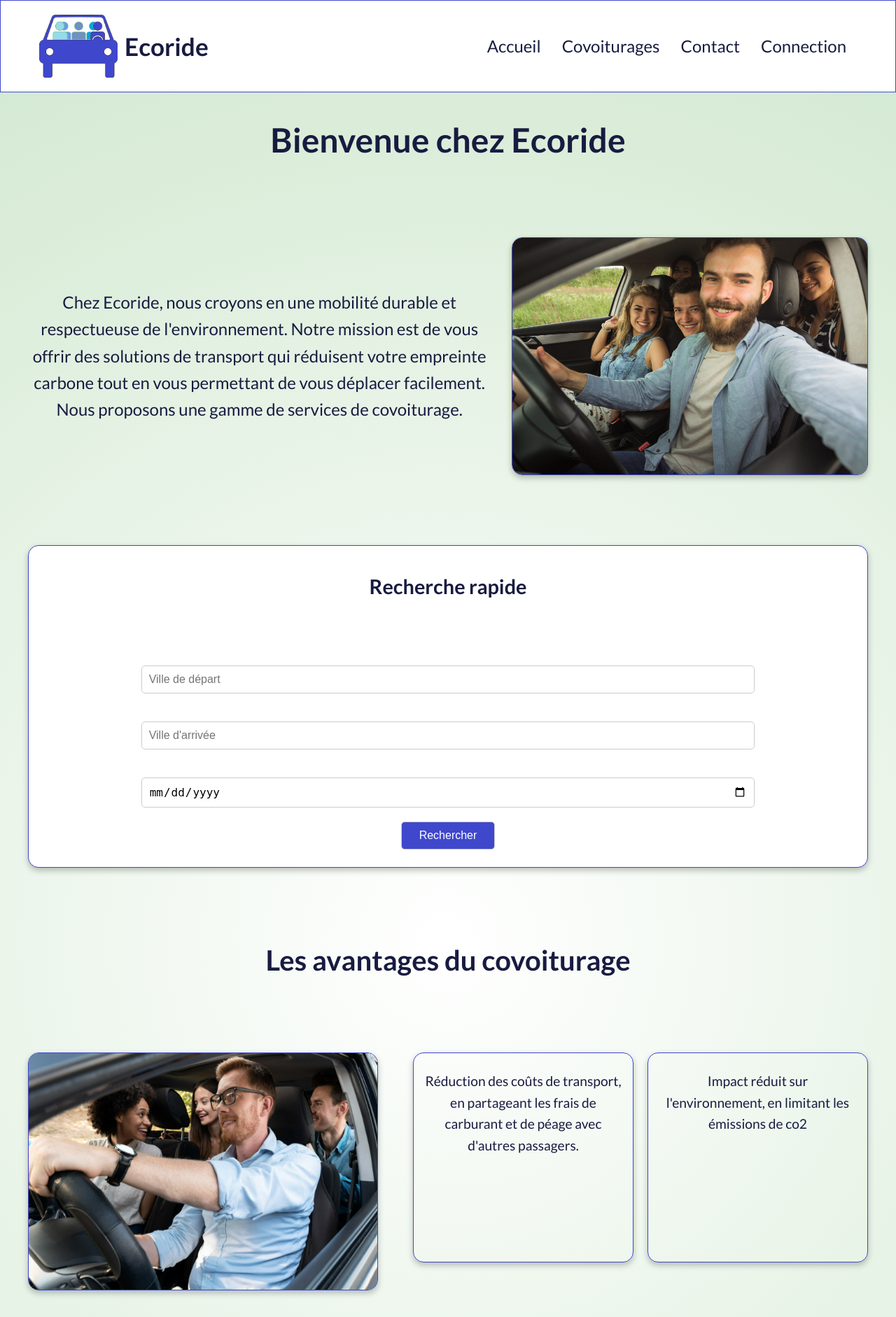
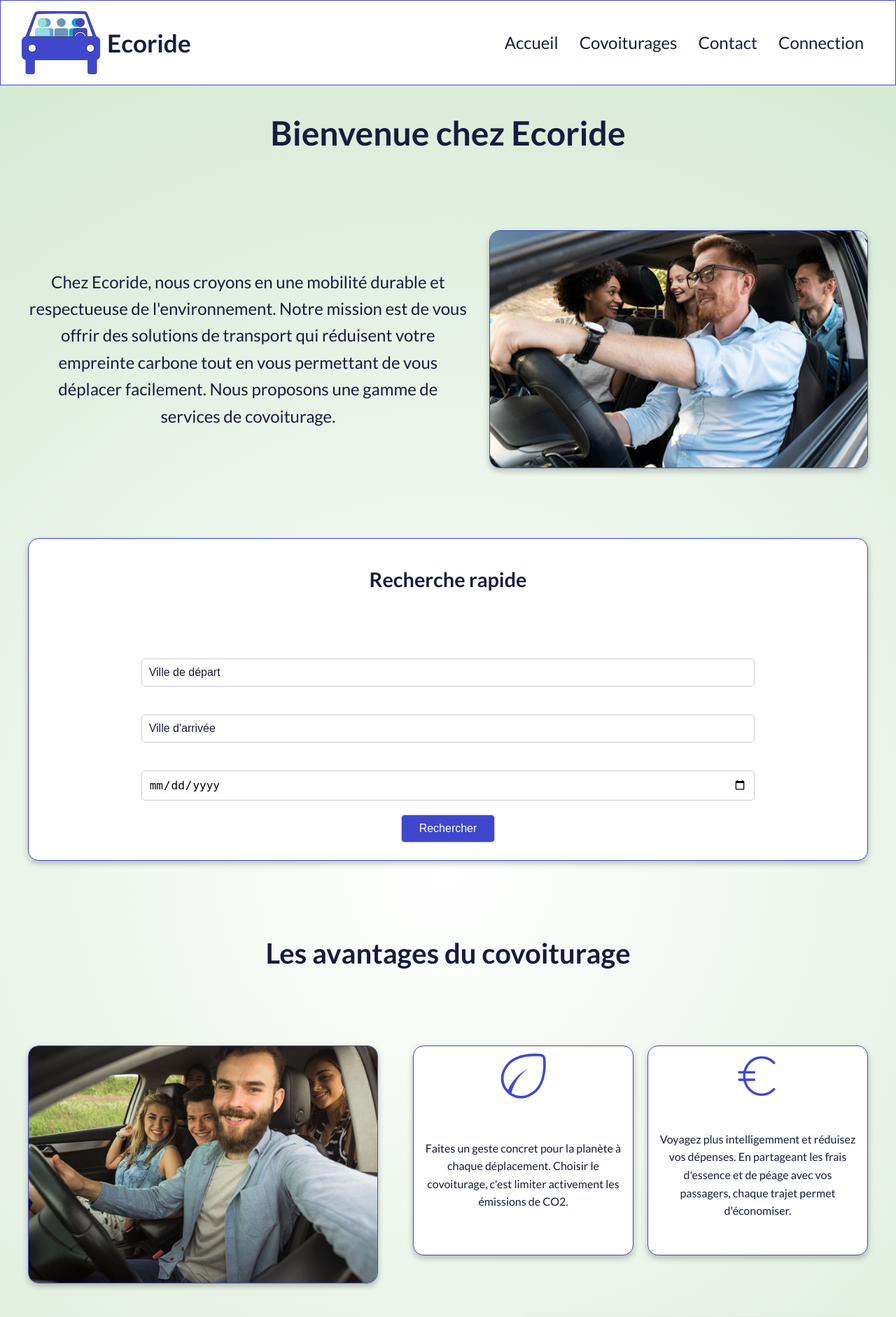
Before and after one commit to MiKa-lab-coder/Ecoride, a PHP site: page /public/html/index.html in a window 1280 px wide. Shown: the top 1882 px of the page at 70% size. Run offline with PHP 8.4, Linux system fonts and the light colour scheme.

Commit message:
fix layout & style + resize img index.html

```diff
--- a/public/css/base.css
+++ b/public/css/base.css
@@ -202,6 +205,10 @@ a:hover {
     border-radius: 5px;
     font-size: 1rem;
 }
+.search-form input::placeholder {
+    color: #181B40;
+    font-size: 1rem;
+}
 
 .search-form button {
     background-color: #3F48CC;
@@ -233,20 +240,32 @@ a:hover {
     color: #181B40;
     font-size: 1rem;
     text-align: center;
-    padding: 15px;
+    padding: 0 15px 15px;
     display: flex;
     flex-direction: column;
     align-items: center;
     width: 100%;
-    height: auto;
+    min-height: 250px;
+    background-color: #FFFFFF;
     border: 1px solid #3F48CC;
     border-radius: 15px;
     box-shadow: 0 4px 8px rgba(5, 10, 4, 0.25);
 }
+.text-wrap{
+    display: flex;
+    flex-direction: column;
+    justify-content: center;
+    height: 100%;
+    width: 100%;
+}
+.card-txt{
+    text-align: center;
+}
+.card-icons{
+    width: 20%;
+    height: auto;
+}
 
-.services-card p {
-    margin-top: 10px;
-}
 
 .service-img {
     height: auto;
--- a/public/css/responsive.css
+++ b/public/css/responsive.css
@@ -1,21 +1,35 @@
 /*(min-width: 768px)*/
 @media screen and (min-width: 768px) {
     /* typo */
-    h1 { font-size: 2.5rem; }
-    h2 { font-size: 2rem; }
-    h3 { font-size: 1.5rem; }
-    p { font-size: 1.1rem; }
+    h1 {
+        font-size: 2.5rem;
+    }
+
+    h2 {
+        font-size: 2rem;
+    }
+
+    h3 {
+        font-size: 1.5rem;
+    }
+
+    p {
+        font-size: 1rem;
+    }
 
     .header-nav {
         padding: 10px 25px;
     }
+
     .logo {
         height: 100px;
         width: 122px;
     }
+
     .logo-text {
         font-size: 1.6rem;
     }
+
     .nav-links a {
         font-size: 1.4rem;
     }
@@ -37,6 +51,7 @@
         align-items: center;
         text-align: center;
     }
+
     .intro-sentence {
         justify-content: center;
         align-items: center;
@@ -44,6 +59,7 @@
         width: 50%;
         height: auto;
     }
+
     .intro-img {
         width: 50%;
         height: auto;
@@ -54,20 +70,24 @@
         width: 100%;
         max-width: 1200px;
     }
+
     .search-form {
         flex-direction: row;
         justify-content: center;
         flex-wrap: wrap;
         gap: 20px;
     }
+
     .search-form input {
         width: calc(33% - 20px);
         max-width: 300px;
     }
+
     .search-form button {
         width: auto;
         padding: 10px 25px;
     }
+
     .valid-search-form {
         width: auto;
     }
@@ -107,43 +127,58 @@
     }
 
     .services-card {
+        display: flex;
         width: calc(50% - 10px);
         max-width: 280px;
         height: 320px;
         font-size: 1.2rem;
+        text-align: center;
     }
+
+    .card-icons {
+        justify-content: center;
+        gap: 10px;
+        width: 25%;
+        height: auto;
+    }
+
     .contactUs {
         display: flex;
         justify-content: end;
         margin-right: 60px;
         color: #181B40;
     }
+
     .contactUs a {
         color: #181B40;
     }
-    .footer-nav{
+
+    .footer-nav {
         background-color: #FFFFFF;
         border: 1px solid #3F48CC;
         display: flex;
         justify-content: space-between;
     }
-    .social-links{
+
+    .social-links {
         display: flex;
         align-items: center;
     }
-    .social-icon{
+
+    .social-icon {
         display: flex;
         gap: 10px;
         color: #181B40;
     }
 
-    .footer-about{
+    .footer-about {
         display: flex;
         flex-direction: row;
         gap: 10px;
         align-items: center;
         margin-right: 15px;
     }
+
     .footer-about a {
         color: #181B40;
         text-decoration: none;
@@ -153,24 +188,35 @@
 /*(min-width: 1024px)*/
 @media screen and (min-width: 1024px) {
     /* Ajustements typographie */
-    h1 { font-size: 3rem; }
-    h2 { font-size: 2.5rem; }
-    h3 { font-size: 1.8rem; }
-    p { font-size: 1.2rem; }
+    h1 {
+        font-size: 3rem;
+    }
 
-    .header-nav {
-        padding: 15px 50px;
+    h2 {
+        font-size: 2.5rem;
     }
+
+    h3 {
+        font-size: 1.8rem;
+    }
+
+    p {
+        font-size: 1rem;
+    }
+
     .logo {
         width: 122px;
         height: 100px;
     }
+
     .logo-text {
         font-size: 2.2rem;
     }
+
     .toggle {
         display: none;
     }
+
     .nav-wrapper {
         display: block;
         position: static;
@@ -181,22 +227,26 @@
         left: auto;
         right: auto;
     }
+
     .nav-links {
         flex-direction: row;
         gap: 30px;
         padding: 20px;
         width: auto;
     }
+
     .nav-links li {
         width: auto;
         border-bottom: none;
         padding: 0;
         text-align: left;
     }
+
     .nav-links a {
         font-size: 1.5rem;
         padding: 0;
     }
+
     /* section adjust */
     .intro,
     .rapid-search,
@@ -210,10 +260,12 @@
         margin: 50px auto;
         gap: 30px;
     }
+
     .intro-sentence {
         width: 700px;
         font-size: 1.5rem;
     }
+
     .intro-img {
         width: auto;
         height: 340px;
@@ -223,6 +275,7 @@
         width: 100%;
         margin: 50px auto;
     }
+
     .search-form input,
     .search-form button {
         width: auto;
@@ -237,7 +290,8 @@
         margin: 50px auto;
         gap: 50px;
     }
-    .services-container2{
+
+    .services-container2 {
         flex-direction: row;
         justify-content: space-between;
         align-items: flex-end;
@@ -262,12 +316,22 @@
     }
 
     .services-card {
+        display: flex;
         width: calc(50% - 10px);
         max-width: 350px;
         max-height: 300px;
         font-size: 1.5rem;
     }
-    .footer-about{
+
+    .card-icons {
+        display: flex;
+        justify-content: center;
+        gap: 10px;
+        width:30%;
+        height: auto;
+    }
+
+    .footer-about {
         margin-right: 20px;
         gap: 15px;
     }
--- a/public/html/includes/footer.html
+++ b/public/html/includes/footer.html
@@ -4,7 +4,7 @@
             <img src="../img/instagram.png" alt="Instagram" class="social-icon">
         </a>
         <a href="https://www.linkedin.com/company/ecoride" target="_blank">
-            <img src="../img/linkedin.png" alt="LinkedIn" class="social-icon">
+            <img src="../img/twitter.png" alt="Twitter" class="social-icon">
         </a>
     </div>
     <div class="footer-about">
--- a/public/html/index.html
+++ b/public/html/index.html
@@ -6,7 +6,6 @@
     <meta name="description" content="Ecoride - Votre partenaire de mobilité durable">
     <meta name="keywords" content="Ecoride, mobilité durable, transport écologique, covoiturage, partage">
     <link rel="stylesheet" href="../css/style.css">
-
     <meta name="viewport" content="width=device-width, initial-scale=1.0">
 
 </head>
@@ -16,10 +15,12 @@
 
 <section class="intro">
     <div class="intro-container">
-    <p class="intro-sentence">Chez Ecoride, nous croyons en une mobilité durable et respectueuse de l'environnement. Notre mission est de vous offrir des solutions de transport qui réduisent votre empreinte carbone tout en vous permettant de vous déplacer facilement.
-    Nous proposons une gamme de services de covoiturage.
-    </p>
-    <img src="../img/covoiturage1.jpg" alt="image de presentation 1" class="intro-img">
+        <p class="intro-sentence">Chez Ecoride, nous croyons en une mobilité durable et respectueuse de l'environnement.
+            Notre mission est de vous offrir des solutions de transport qui réduisent votre empreinte carbone tout en
+            vous permettant de vous déplacer facilement.
+            Nous proposons une gamme de services de covoiturage.
+        </p>
+        <img src="../img/covoiturage1.jpg" alt="image de presentation 1" class="intro-img" loading="lazy">
     </div>
 </section>
 <section class="rapid-search">
@@ -43,32 +44,48 @@
 <h2>Les avantages du covoiturage</h2>
 <section class="services">
     <div class="services-container1">
-        <img src="../img/covoiturage2.jpg" alt="image de presentation 2" class="service-img">
+        <img src="../img/covoiturage2.jpg" alt="image de presentation 2" class="service-img" loading="lazy">
         <div class="card-container">
             <div class="services-card">
-                <p>Réduction des coûts de transport, en partageant les frais de carburant et de péage avec d'autres
-                    passagers.</p>
+                <img class="card-icons" src="../img/leaf.png" alt="icons feuille" loading="lazy">
+                <div class="text-wrap">
+                    <p class="card-txt">Faites un geste concret pour la planète à chaque déplacement. Choisir le
+                        covoiturage, c'est limiter
+                        activement les émissions de CO2.</p>
+                </div>
             </div>
             <div class="services-card">
-                <p>Impact réduit sur l'environnement, en limitant les émissions de co2</p>
+                <img class="card-icons" src="../img/euro.png" alt="icons euros" loading="lazy">
+                <div class="text-wrap">
+                    <p class="card-txt">Voyagez plus intelligemment et réduisez vos dépenses. En partageant les
+                        frais d'essence et de péage avec vos passagers, chaque trajet permet d'économiser.</p>
+                </div>
             </div>
         </div>
     </div>
     <div class="services-container2">
         <div class="card-container">
             <div class="services-card">
-                <p>Réduction des coûts de transport, en partageant les frais de carburant et de péage avec d'autres
-                    passagers.</p>
+                <img class="card-icons" src="../img/car.png" alt="icons voiture" loading="lazy">
+                <div class="text-wrap">
+                    <p class="card-txt">Avec chaque voiture partagée, transformez vos trajets en économies concrètes.
+                        Réduisez significativement vos frais en divisant les coûts.</p>
+                </div>
             </div>
             <div class="services-card">
-                <p>Impact réduit sur l'environnement, en limitant les émissions de co2</p>
+                <img class="card-icons" src="../img/community.png" alt="icons communauté" loading="lazy">
+                <div class="text-wrap">
+                    <p class="card-txt">Rejoignez notre communauté de covoitureurs engagés pour un avenir plus vert.
+                        Chaque trajet partagé
+                        est un pas de plus vers la réduction des émissions de CO2.</p>
+                </div>
             </div>
         </div>
-        <img src="../img/covoiturage3.jpg" alt="image de presentation 3" class="service-img">
+        <img src="../img/covoiturage3.jpg" alt="image de presentation 3" class="service-img" loading="lazy">
     </div>
 </section>
-<p class="contactUs">Une question ?<a href="/contact">Contactez-nous</a>.</p>
-    <footer id="footer-placeholder"></footer>
+<p class="contactUs">Une question ?<a href="/contact"> Contactez-nous</a>.</p>
+<footer id="footer-placeholder"></footer>
 <script src="../js/burger.js" type="module"></script>
 </body>
 </html>
--- a/public/js/burger.js
+++ b/public/js/burger.js
@@ -1,5 +1,5 @@
-//inclusion du burger menu
-export async function loadBurger(url, elementId) {
+//inclusion du header et du footer
+export async function loadHeadFoot(url, elementId) {
     try {
         const response = await fetch(url);
         if (!response.ok) {
@@ -10,7 +10,6 @@ export async function loadBurger(url, elementId) {
         if (target) {
             const DivTemp = document.createElement('div');
             DivTemp.innerHTML = content;
-
 
             while (DivTemp.firstChild) {
                 target.appendChild(DivTemp.firstChild);
@@ -37,7 +36,7 @@ export function setBurger(){
 }
 //execution au chargement de la page
 document.addEventListener('DOMContentLoaded',async () => {
-    await loadBurger('/Ecoride/public/html/includes/header.html', 'header-placeholder');
-    await loadBurger('/Ecoride/public/html/includes/footer.html', 'footer-placeholder');
+    await loadHeadFoot('/Ecoride/public/html/includes/header.html', 'header-placeholder');
+    await loadHeadFoot('/Ecoride/public/html/includes/footer.html', 'footer-placeholder');
     setBurger();
 });
```
Also changed, not shown: other parts of public/css/base.css (+44 -11 lines), public/img/car.png (added), public/img/community.png (added), public/img/covoiturage1.jpg, public/img/covoiturage2.jpg, public/img/covoiturage3.jpg, public/img/euro.png (added), public/img/instagram.png (added), public/img/leaf.png (added), public/img/logo.png, public/img/président.jpg (deleted), public/img/twitter.png (added), public/img/équipe.jpg (deleted).
